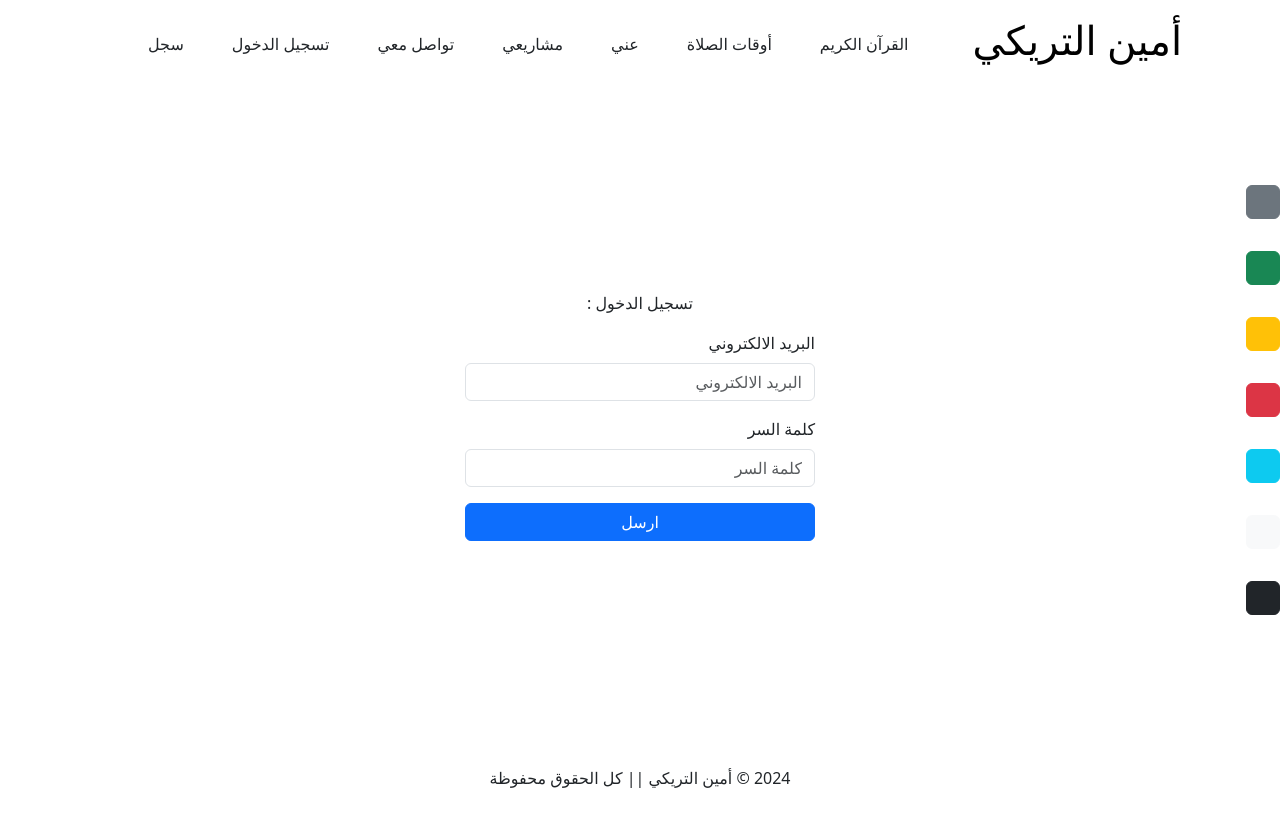
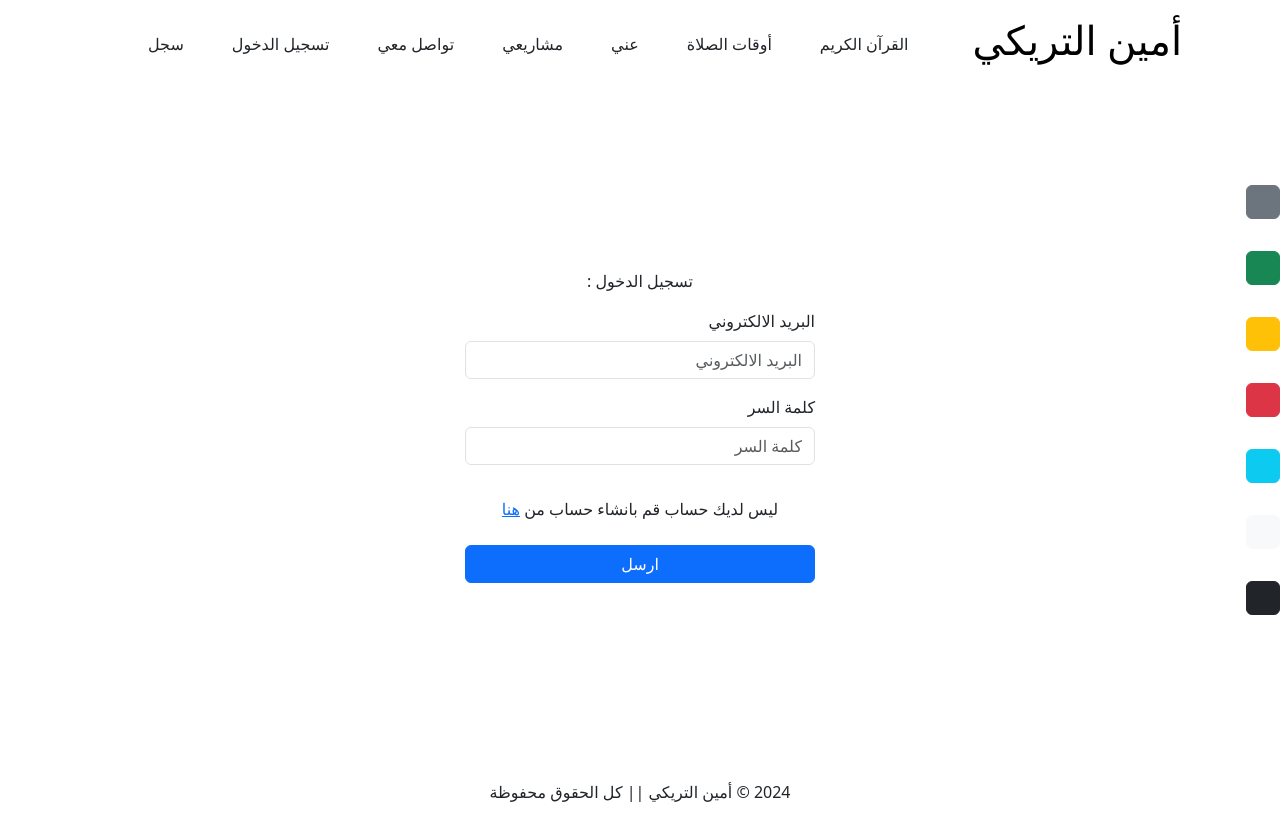
Before and after one commit to Amine-Triki/sign-in-account, a React (Vite) app: page /sign-in in a window 1280 px wide. Built offline with nearby package versions, Linux system fonts and the light colour scheme.

Commit message:
adding container

```diff
--- a/index.html
+++ b/index.html
@@ -6,7 +6,7 @@
     <meta name="viewport" content="width=device-width, initial-scale=1.0" />
     <title>Vite + React pnpm</title>
     <link rel="icon" href="/favicon.ico">
-    <meta name="theme-color" content="#000000"/>
+    <meta name="theme-color" content="#cccccc"/>
   </head>
   <body>
     <div id="root"></div>
--- a/src/pages/About/About.jsx
+++ b/src/pages/About/About.jsx
@@ -16,7 +16,7 @@ function About() {
         <title>من أنا</title>
         <link rel="icon"  type="image/png" href="../../assets/logo.webp"></link>
       </Helmet>
-      <section className="landing ">
+      <section className="landing container ">
         <div className="container  d-flex justify-content-center align-items-center flex-wrap align-content-between">
           <div>
             <h2 className="pt-3">مرحبا , أنا أمين التريكي</h2>
@@ -37,7 +37,7 @@ function About() {
             >
               تحميل السيرة الذاتية
             </a>
-            <div className="mt-4 ">
+            <div className="mt-4 container">
               <a
                 href="https://github.com/Amine-Triki"
                 target="_blank"
--- a/src/pages/SignIn/SignIn.css
+++ b/src/pages/SignIn/SignIn.css
@@ -1,5 +1,5 @@
 .sign{
-    height: calc(100vh - 144px);
+    height: calc(100vh - 124px);
 }
 
 .sign input , .sign button{
--- a/src/pages/SignIn/SignIn.jsx
+++ b/src/pages/SignIn/SignIn.jsx
@@ -2,6 +2,7 @@ import './SignIn.css'
 import { Helmet } from 'react-helmet-async';
 import Button from 'react-bootstrap/Button';
 import Form from 'react-bootstrap/Form';
+import { Link } from "react-router-dom";
 
 const SignIn = () => {
   return (
@@ -14,7 +15,7 @@ const SignIn = () => {
       <div className='container sign d-flex  flex-column justify-content-center align-items-center flex-wrap'>
         <p>تسجيل الدخول : </p>
         <div>
-          <Form className="  d-flex align-items-center justify-content-center flex-column ">
+          <Form className="container  d-flex align-items-center justify-content-center flex-column ">
 
               <Form.Group className="mb-3" controlId="formBasicEmail">
                 <Form.Label>البريد الالكتروني</Form.Label>
@@ -24,7 +25,9 @@ const SignIn = () => {
                 <Form.Label>كلمة السر</Form.Label>
                 <Form.Control type="password" placeholder="كلمة السر" />
               </Form.Group>
-              <Button variant="primary" type="submit">
+              <p> </p>
+              <p> ليس لديك حساب  قم بانشاء حساب من     <Link to="/sign-up" > هنا</Link> </p>
+              <Button variant="primary mt-2" type="submit">
                 ارسل
               </Button>
             </Form>
--- a/src/pages/SignUp/SignUp.jsx
+++ b/src/pages/SignUp/SignUp.jsx
@@ -13,7 +13,7 @@ const SignUp = () => {
       <div className='container sign d-flex  flex-column justify-content-center align-items-center flex-wrap'>
         <p>لانشاء حساب الرجاء قم بملئ الابيانات التالية : </p>
         <div>
-          <Form className="  d-flex align-items-center justify-content-center flex-column ">
+          <Form className=" container d-flex align-items-center justify-content-center flex-column ">
               <Form.Group className="mb-3" controlId="formBasictext">
                 <Form.Label> الاسم</Form.Label>
                 <Form.Control type="text" placeholder="الاسم "/>
@@ -26,7 +26,7 @@ const SignUp = () => {
                 <Form.Label>كلمة السر</Form.Label>
                 <Form.Control type="password" placeholder="كلمة السر" />
               </Form.Group>
-              <Button variant="primary" type="submit">
+              <Button variant="primary mt-3" type="submit">
                 ارسل
               </Button>
             </Form>
```
